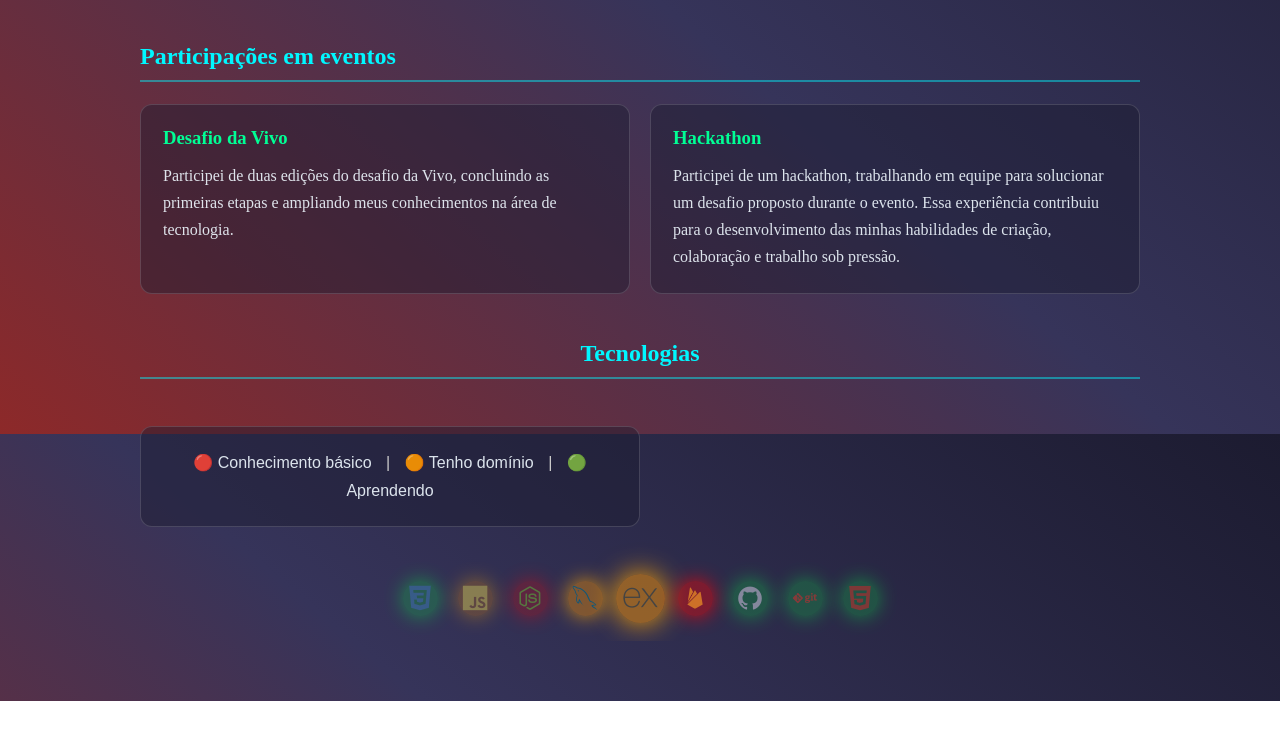
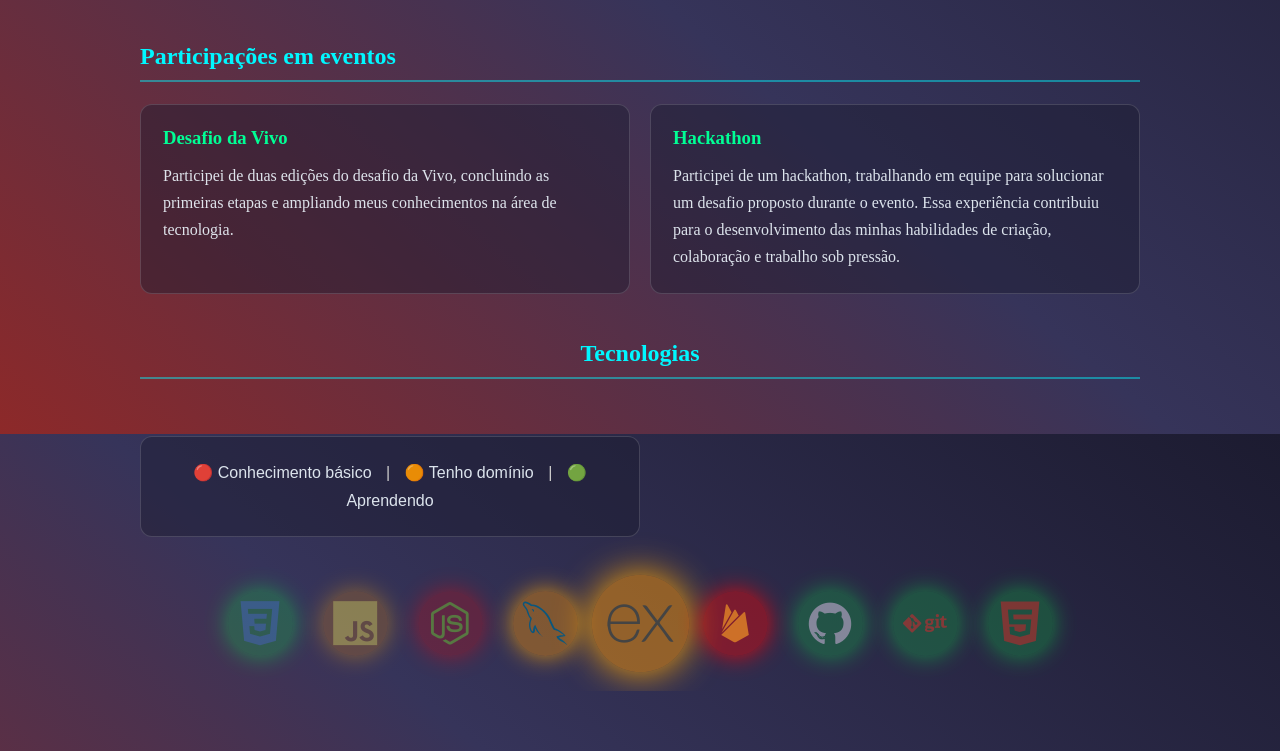
Before and after one commit to katpk64308-bot/-Portif-lio-, a plain HTML site: page index.html in a window 1280 px wide. Shown: the part 462-1213 px from the top of the page. Before the commit the page ends 1163 px from the top, so only its background shows below. Drawn offline with nearby package versions, Linux system fonts and the light colour scheme.

Commit message:
Update styles for technology icons and carousel

```diff
--- a/tecnologias.css
+++ b/tecnologias.css
@@ -1,26 +1,26 @@
 .carrossel-tecnologias {
     width: 100%;
     overflow: hidden;
-    padding: 25px 0;
+    padding: 35px 0;
 }
 
 .faixa-icones {
     display: flex;
     justify-content: center;
     align-items: center;
-    gap: 20px;
+    gap: 30px;
     transition: transform 0.8s cubic-bezier(0.22, 0.61, 0.36, 1);
 }
 
 .icone-tecnologia {
-    flex: 0 0 35px;
-    font-size: 25px;
-    padding: 5px;
+    flex: 0 0 60px;
+    font-size: 45px;
+    padding: 10px;
     transition: transform 0.35s ease, opacity 0.45s ease;
 }
 
 .icone-tecnologia.central {
-    transform: scale(1.4);
+    transform: scale(1.5);
     opacity: 1;
 }
 
@@ -45,7 +45,7 @@
 }
 
 .faixa-icones.girando {
-    transform: translateX(-55px);
+    transform: translateX(-90px);
 }
 
 .faixa-icones.sem-transicao {
@@ -54,13 +54,13 @@
 
 .icone-tecnologia.pratica {
     border-radius: 100%;
-    box-shadow: rgb(3, 255, 66) 0 0 20px;
+    box-shadow: rgb(3, 255, 66) 0 0 25px;
     background-color: rgba(3, 255, 66, 0.438);
 }
 
 .icone-tecnologia.aprendendo {
     border-radius: 100%;
-    box-shadow: rgb(255, 3, 3) 0 0 20px;
+    box-shadow: rgb(255, 3, 3) 0 0 25px;
     background-color: rgba(255, 3, 3, 0.473);
 }
 
@@ -71,6 +71,6 @@
 
 .icone-tecnologia.sei {
     border-radius: 100%;
-    box-shadow: rgb(255, 167, 3) 0 0 20px;
+    box-shadow: rgb(255, 167, 3) 0 0 25px;
     background-color: rgba(255, 154, 3, 0.479);
 }
```
